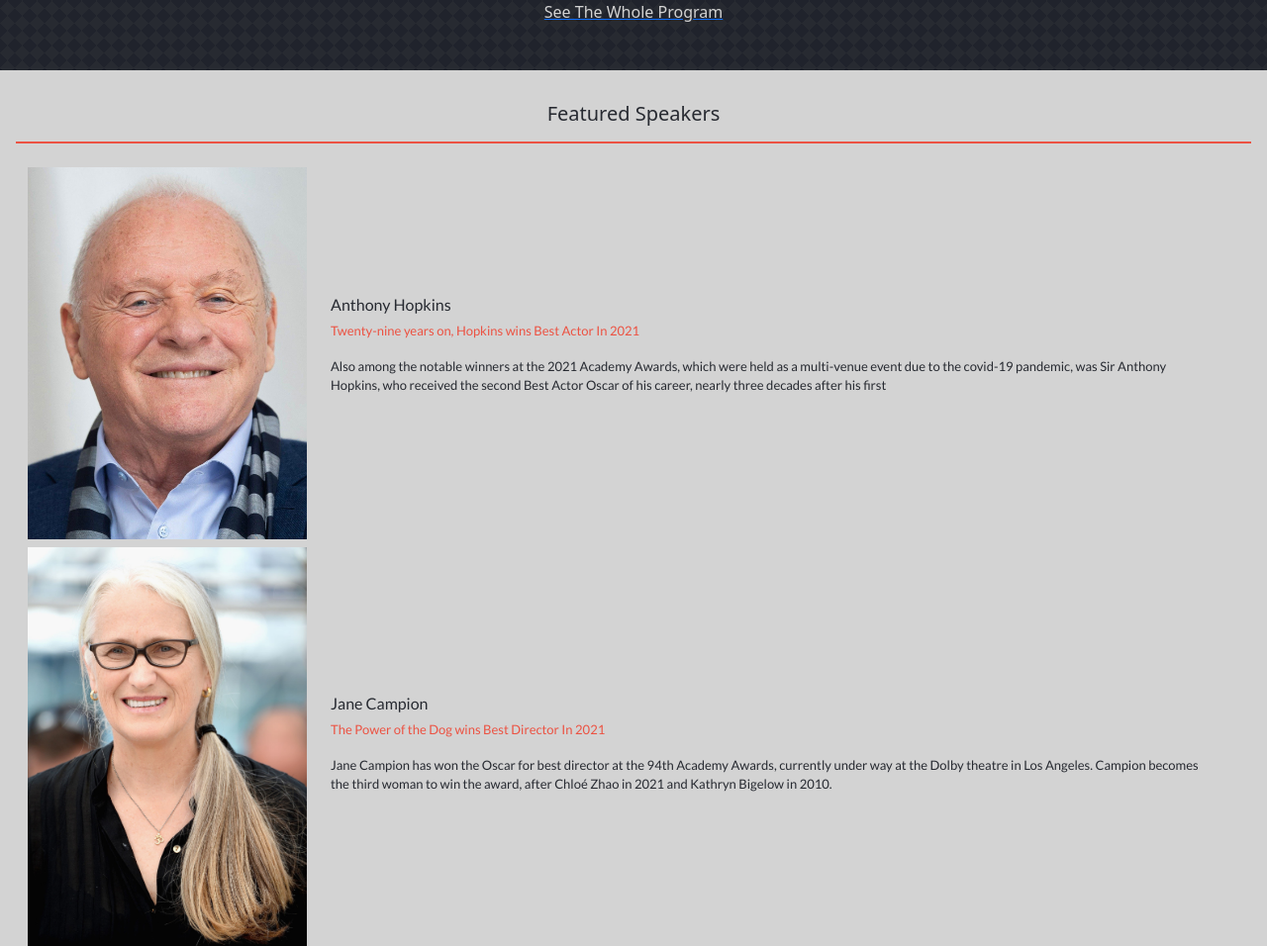
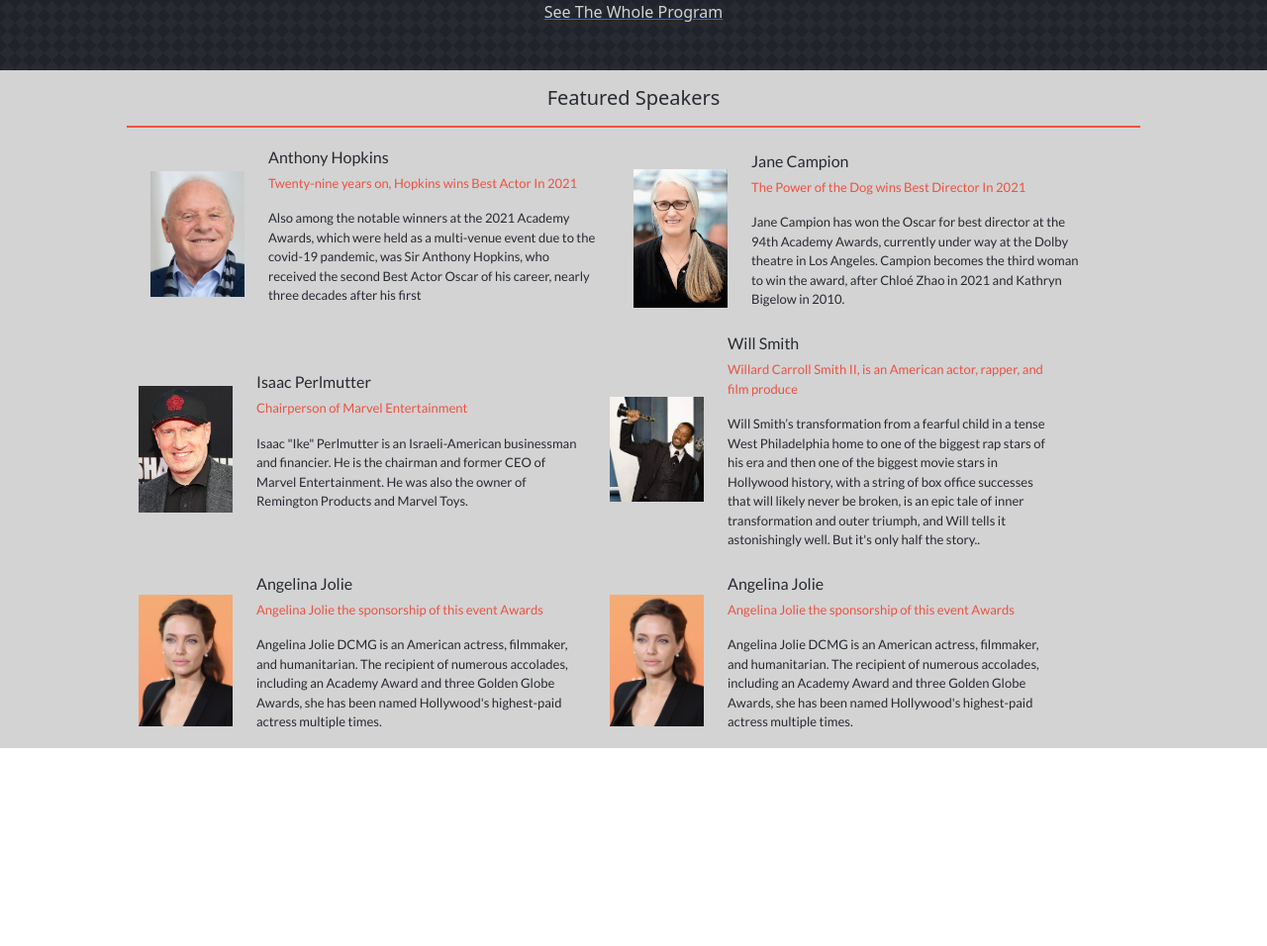
Before and after one commit to ahzamir/Incoming-Movies, a plain HTML site: page index.html in a window 1280 px wide. Shown: the part 1004-1960 px from the top of the page at 99% size. After the commit the page ends 1760 px from the top, so only its background shows below. Drawn offline with nearby package versions, Linux system fonts and the light colour scheme.

Commit message:
add the desktop version for featured speakers

```diff
--- a/index.html
+++ b/index.html
@@ -111,33 +111,36 @@
       <p class="color-thirthary about-page-header text-center h6 mb-5">See The Whole Program</p>
     </a>
   </section>
-  <section class="featured-speakers d-flex align-items-center row p-3 m-0">
+  <section class="featured-speakers d-flex align-items-center row m-0 page-padding">
     <h2 class="color-secondary text-center h5 mt-3 mb-3">Featured Speakers</h2>
     <div class="header-border mb-3"></div>
-    <div class="d-flex align-items-center row mt-2">
+    <div class="row">
+      <div class="d-flex align-items-center row mt-2 col-md-6 m-md-0">
         <img class="col-3" src="content/images/the-best-actor.jpg">
         <div class="col-9">
           <h4 class="color-secondary font-secondary about-page-header h6">Anthony Hopkins</h4>
           <p class="color-primary font-secondary">Twenty-nine years on, Hopkins wins Best Actor In 2021</p>
-        <p class="color-secondary font-secondary">Also among the notable winners at the 2021 Academy Awards, which were
+          <p class="color-secondary font-secondary">Also among the notable winners at the 2021 Academy Awards, which
+            were
             held as a multi-venue event due to the
             covid-19 pandemic, was Sir Anthony Hopkins, who received the second Best Actor Oscar of his career, nearly
             three
             decades after his first</p>
         </div>
       </div>
-    <div class="d-flex align-items-center row mt-2">
+      <div class="d-flex align-items-center row mt-2 col-md-6">
         <img class="col-3" src="content/images/the-best-director.jpg">
         <div class="col-9">
           <h4 class="color-secondary font-secondary about-page-header h6">Jane Campion</h4>
           <p class="color-primary font-secondary">The Power of the Dog wins Best Director In 2021</p>
           <p class="color-secondary font-secondary">Jane Campion has won the Oscar for best director at the 94th Academy
             Awards, currently under way at the Dolby
-          theatre in Los Angeles. Campion becomes the third woman to win the award, after Chloé Zhao in 2021 and Kathryn
+            theatre in Los Angeles. Campion becomes the third woman to win the award, after Chloé Zhao in 2021 and
+            Kathryn
             Bigelow in 2010.</p>
         </div>
       </div>
-    <div class="d-flex align-items-center row mt-2">
+      <div class="d-flex align-items-center row mt-2 col-md-6">
         <img class="col-3" src="content/images/marvel-ceo.jpg">
         <div class="col-9">
           <h4 class="color-secondary font-secondary about-page-header h6">Isaac Perlmutter</h4>
@@ -147,20 +150,22 @@
             Products and Marvel Toys.</p>
         </div>
       </div>
-    <div class="d-flex align-items-center row mt-2">
+      <div class="d-flex align-items-center row mt-2 col-md-6">
         <img class="col-3" src="content/images/will-smith.jpg">
         <div class="col-9">
           <h4 class="color-secondary font-secondary about-page-header h6">Will Smith</h4>
-        <p class="color-primary font-secondary">Willard Carroll Smith II, is an American actor, rapper, and film produce
+          <p class="color-primary font-secondary">Willard Carroll Smith II, is an American actor, rapper, and film
+            produce
           </p>
           <p class="color-secondary font-secondary">Will Smith’s transformation from a fearful child in a tense West
             Philadelphia home to one of the biggest rap stars of his era and then one of the biggest movie stars in
-          Hollywood history, with a string of box office successes that will likely never be broken, is an epic tale of
+            Hollywood history, with a string of box office successes that will likely never be broken, is an epic tale
+            of
             inner transformation and outer triumph, and Will tells it astonishingly well. But it's only half the story..
           </p>
         </div>
       </div>
-    <div class="d-flex align-items-center row mt-2">
+      <div class="d-flex align-items-center row mt-2 col-md-6">
         <img class="col-3" src="content/images/angelina-jolie.jpg">
         <div class="col-9">
           <h4 class="color-secondary font-secondary about-page-header h6">Angelina Jolie</h4>
@@ -169,6 +174,18 @@
             humanitarian. The recipient of numerous accolades, including an Academy Award and three Golden Globe Awards,
             she has been named Hollywood's highest-paid actress multiple times.
           </p>
+        </div>
+      </div>
+      <div class="d-flex align-items-center row mt-2 col-md-6">
+        <img class="col-3" src="content/images/angelina-jolie.jpg">
+        <div class="col-9">
+          <h4 class="color-secondary font-secondary about-page-header h6">Angelina Jolie</h4>
+          <p class="color-primary font-secondary">Angelina Jolie the sponsorship of this event Awards</p>
+          <p class="color-secondary font-secondary">Angelina Jolie DCMG is an American actress, filmmaker, and
+            humanitarian. The recipient of numerous accolades, including an Academy Award and three Golden Globe Awards,
+            she has been named Hollywood's highest-paid actress multiple times.
+          </p>
+        </div>
       </div>
     </div>
   </section>
```
Lines whose indentation alone changed are shown as unchanged.
